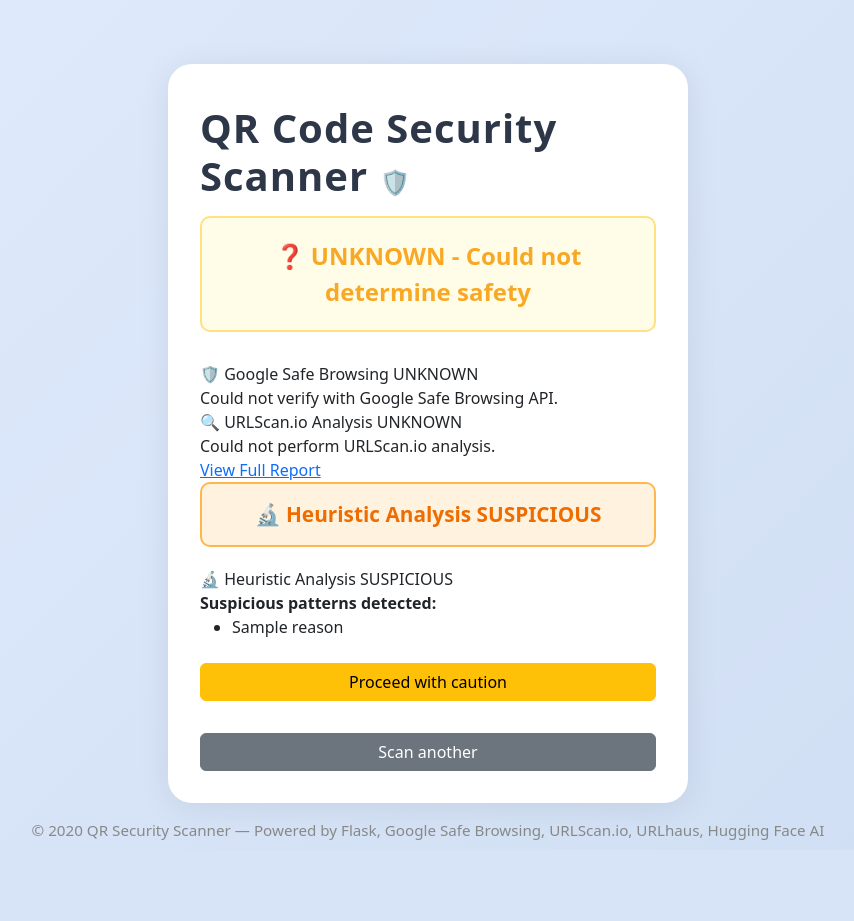
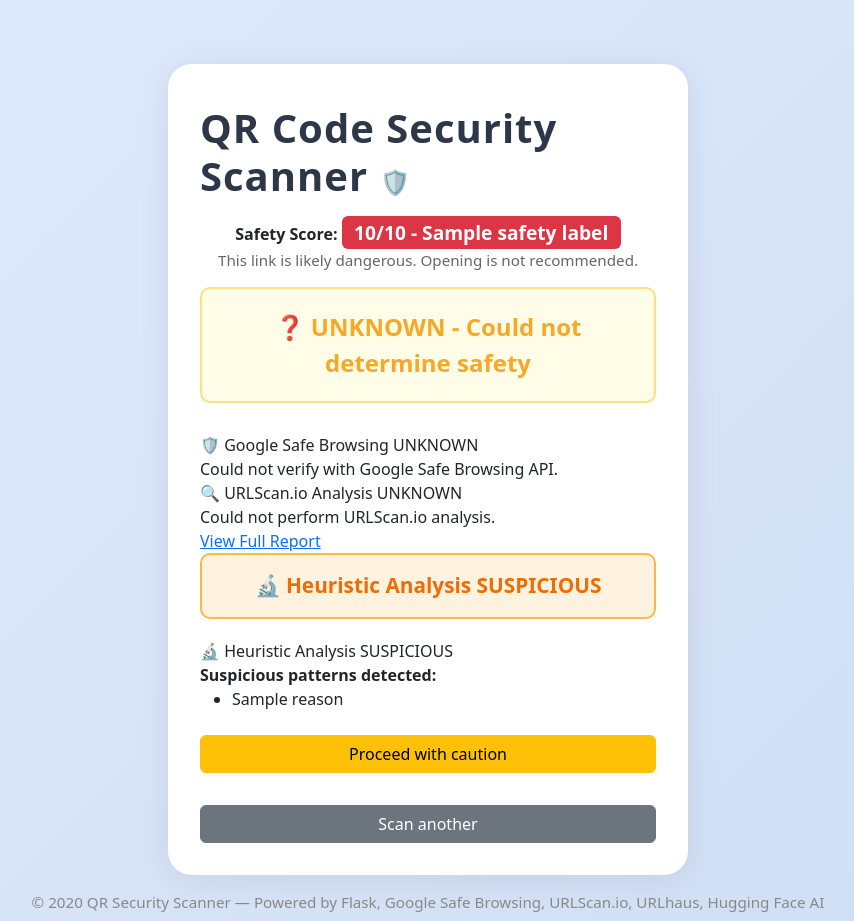
Before and after one commit to Mayankk-098/qr-shield, a Flask app: template templates/scan_result.html in a window 1280 px wide. Shown: the whole page, without its empty margins (212-1066 px from the left). Before the commit the page ends 840 px from the top, so only its background shows below. Run offline with Flask 3, Linux system fonts and the light colour scheme; the template is opened without the code that fills it: most values are stand-ins (such as "Sample title", 1, 10 or a date in 2020).

Commit message:
Make changes

```diff
--- a/app.py
+++ b/app.py
@@ -50,7 +50,22 @@ def scan_qr():
                 verdict = check_url_safety(url)
                 urlscan_verdict, screenshot_url, report_url = scan_with_urlscan(url)
                 heuristic_reasons = heuristic_url_check(url)
-                return render_template('scan_result.html', url=url, verdict=verdict, urlscan_verdict=urlscan_verdict, screenshot_url=screenshot_url, report_url=report_url, heuristic_reasons=heuristic_reasons)
+                # --- Safety Score Calculation ---
+                score = 10
+                if verdict == False:
+                    score -= 6
+                if urlscan_verdict == 'suspicious':
+                    score -= 3
+                if heuristic_reasons:
+                    score -= min(len(heuristic_reasons), 3)  # up to -3 for heuristics
+                score = max(0, min(10, score))
+                if score >= 8:
+                    safety_label = 'Safe'
+                elif score >= 5:
+                    safety_label = 'Suspicious'
+                else:
+                    safety_label = 'Dangerous'
+                return render_template('scan_result.html', url=url, verdict=verdict, urlscan_verdict=urlscan_verdict, screenshot_url=screenshot_url, report_url=report_url, heuristic_reasons=heuristic_reasons, safety_score=score, safety_label=safety_label)
             else:
                 flash('No QR code detected or QR does not contain a URL.')
                 return redirect(request.url)
--- a/templates/scan_result.html
+++ b/templates/scan_result.html
@@ -89,6 +89,19 @@
         <div class="main-card w-100" style="max-width: 520px;">
             <h1 class="mb-3 fw-bold" style="color: #2d3748; letter-spacing: 1px;">QR Code Security Scanner <span style="font-size:1.5rem;">🛡️</span></h1>
             {% if url %}
+                <div class="mb-3 text-center">
+                    <span class="fw-bold">Safety Score:</span>
+                    <span class="badge {% if safety_label == 'Safe' %}bg-success{% elif safety_label == 'Suspicious' %}bg-warning text-dark{% else %}bg-danger{% endif %}" style="font-size:1.2em;">{{ safety_score }}/10 - {{ safety_label }}</span>
+                    <div style="font-size:0.95em; color:#666;">
+                        {% if safety_label == 'Safe' %}
+                            This link appears safe based on all checks.
+                        {% elif safety_label == 'Suspicious' %}
+                            Some suspicious signs detected. Proceed with caution.
+                        {% else %}
+                            This link is likely dangerous. Opening is not recommended.
+                        {% endif %}
+                    </div>
+                </div>
                 {% if verdict == True %}
                     <div class="verdict-safe">✅ SAFE - This URL appears to be secure</div>
                 {% elif verdict == False %}
```
